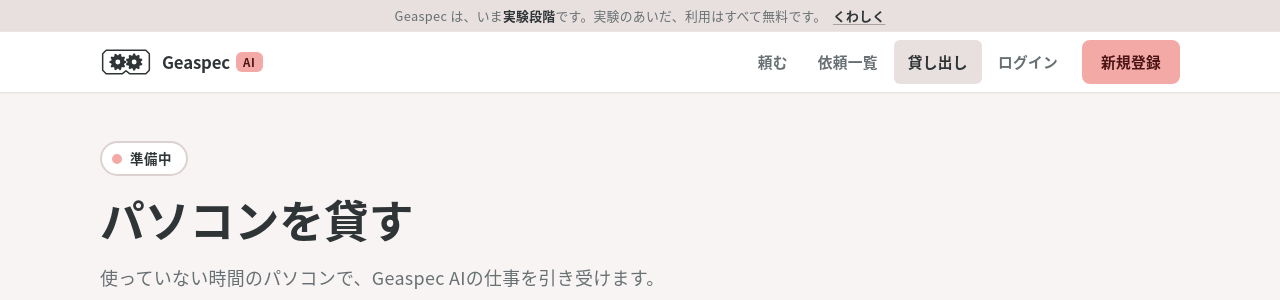
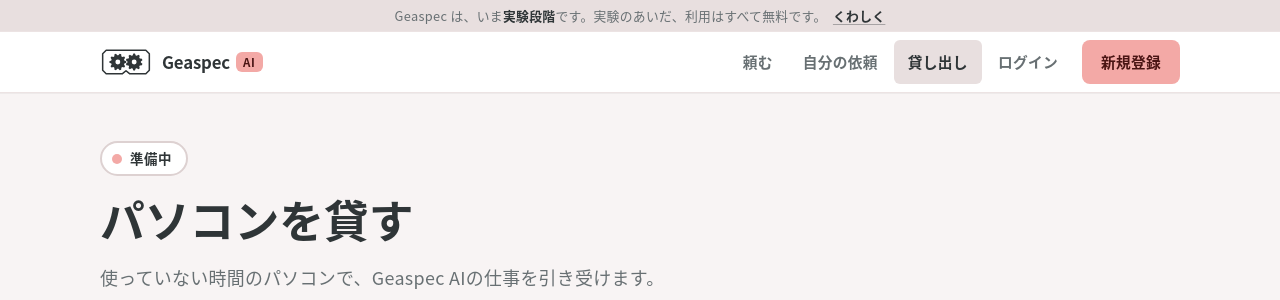
Before and after one commit to lihitothird-alt/Geaspec, a FastAPI app: page /ai/host in a window 1280 px wide. Shown: the top 300 px of the page. Run offline with FastAPI, Linux system fonts and the light colour scheme; some web fonts are replaced.

Commit message:
Clearer menu names: 予約する / 自分の予約, 頼む / 自分の依頼 (0.7.50)
Co-Authored-By: Claude Opus 5.5 <noreply@anthropic.com>
Claude-Session: https://claude.ai/code/session_01CrzQPaUK2gPmFSV9Kby7iU

```diff
--- a/agent/host_agent.py
+++ b/agent/host_agent.py
@@ -57,7 +57,7 @@ else:  # テスト・dry-run 用に Windows 以外でも import できるよう
     winreg = None  # type: ignore[assignment]
 
 AGENT_NAME = "GeaspecAgent"
-AGENT_VERSION = "0.7.49"
+AGENT_VERSION = "0.7.50"
 log = logging.getLogger(AGENT_NAME)
 
 # ---------------------------------------------------------------------------
--- a/server/app/templates/base.html
+++ b/server/app/templates/base.html
@@ -101,13 +101,13 @@
 
       {#- サイトごとのメニュー: 予約する・一覧・貸し出し -#}
       {%- if vr_area -%}
-        {%- set site_nav = [("/slots", "Book" if en else "予約", "#i-calendar", true),
-                            ("/bookings", "Bookings" if en else "予約一覧", "#i-list", user),
+        {%- set site_nav = [("/slots", "Book" if en else "予約する", "#i-calendar", true),
+                            ("/bookings", "My bookings" if en else "自分の予約", "#i-list", user),
                             ("/lend", "Lend" if en else "貸し出し", "#i-pc", user)] -%}
       {%- elif area in ("ai", "gamedev") -%}
         {%- set base_path = main_url ~ "/" ~ area -%}
         {%- set site_nav = [(base_path, "頼む", "#i-mail", true),
-                            (base_path ~ "/requests", "依頼一覧", "#i-list", true),
+                            (base_path ~ "/requests", "自分の依頼", "#i-list", true),
                             (base_path ~ "/host", "貸し出し", "#i-pc", true)] -%}
       {%- else -%}
         {#- 本体 (トップ) では、サービスへの入口はページの中のカードだけにする (上のメニューには並べない) -#}
--- a/server/app/templates/booking.html
+++ b/server/app/templates/booking.html
@@ -14,7 +14,7 @@
 {% block content %}
 {% set live_states = ("confirmed", "active") %}
 <section class="wrap narrow section tight">
-  <a class="back" href="/bookings"><svg class="i" aria-hidden="true"><use href="#i-back"/></svg>予約一覧</a>
+  <a class="back" href="/bookings"><svg class="i" aria-hidden="true"><use href="#i-back"/></svg>自分の予約</a>
 
   {% if booking.status in live_states %}
   <ol class="flow" aria-label="予約の流れ">
--- a/server/app/templates/bookings.html
+++ b/server/app/templates/bookings.html
@@ -1,9 +1,9 @@
 {% extends "base.html" %}
-{% block title %}予約一覧 | {{ settings.service_name }}{% endblock %}
+{% block title %}自分の予約 | {{ settings.service_name }}{% endblock %}
 {% block content %}
 <div class="wrap">
   <header class="page-head">
-    <h1>予約一覧</h1>
+    <h1>自分の予約</h1>
     <p class="muted">予約をタップすると、接続手順を確認できます。</p>
   </header>
 </div>
--- a/server/app/templates/service_soon.html
+++ b/server/app/templates/service_soon.html
@@ -1,13 +1,13 @@
 {% extends "base.html" %}
 {% from "_waitlist.html" import waitlist_form %}
 {% set name = {"ai": "Geaspec AI", "gamedev": "Geaspec Studio"}[service] %}
-{% block title %}{{ "依頼一覧" if page == "requests" else "貸し出し" }} | {{ name }}{% endblock %}
+{% block title %}{{ "自分の依頼" if page == "requests" else "貸し出し" }} | {{ name }}{% endblock %}
 {% block content %}
 <div class="wrap">
   <header class="page-head big">
     <p class="eyebrow"><span class="dot" aria-hidden="true"></span>準備中</p>
     {% if page == "requests" %}
-    <h1>依頼一覧</h1>
+    <h1>自分の依頼</h1>
     <p class="muted">始まると、頼んだ仕事と、いま何台のパソコンで進めているかがここに出ます。</p>
     {% else %}
     <h1>パソコンを貸す</h1>
@@ -16,7 +16,7 @@
   </header>
 </div>
 
-<section class="wrap section tight" aria-label="{{ '依頼一覧' if page == 'requests' else '貸し出し' }}">
+<section class="wrap section tight" aria-label="{{ '自分の依頼' if page == 'requests' else '貸し出し' }}">
   {% if page == "requests" %}
   <div class="empty">
     <svg class="i" aria-hidden="true"><use href="#i-list"/></svg>
--- a/server/app/version.py
+++ b/server/app/version.py
@@ -1,12 +1,15 @@
 """予約サイト一式の版。agent/host_agent.py の AGENT_VERSION と同じにする (リリースは同じタグで出る)。"""
 
-VERSION = "0.7.49"
+VERSION = "0.7.50"
 RELEASE_URL = f"https://github.com/lihitothird-alt/Geaspec/releases/tag/agent-v{VERSION}"
 # 貸す人の Windows アプリ (サイトと同じ版のもの)
 AGENT_SETUP_URL = f"https://github.com/lihitothird-alt/Geaspec/releases/download/agent-v{VERSION}/GeaspecAgent-Setup-{VERSION}.exe"
 
 # Discord の「更新情報」に書く変更点 (テスターと運営が読む)。新しい版を出すときに足す
 CHANGES: dict[str, list[str]] = {
+    "0.7.50": [
+        "Geaspec VR のメニューを「予約する」「自分の予約」に、Geaspec AI と Studio のメニューを「頼む」「自分の依頼」に変えて、違いがわかるようにしました",
+    ],
     "0.7.49": [
         "トップの見出しを「みんなで使う、みんなのパソコン。」にしました。「使っていない時間のパソコンを、必要な人と分け合う」と添えて、「パソコンを使いたい」「パソコンを貸したい」から選べるようにしました",
         "Geaspec AI のページの見出しを「みんなのパソコンで、あなただけのAI組織を。」にしました",
```
Also changed, not shown: server/tests/test_app.py (+2 -2 lines).
